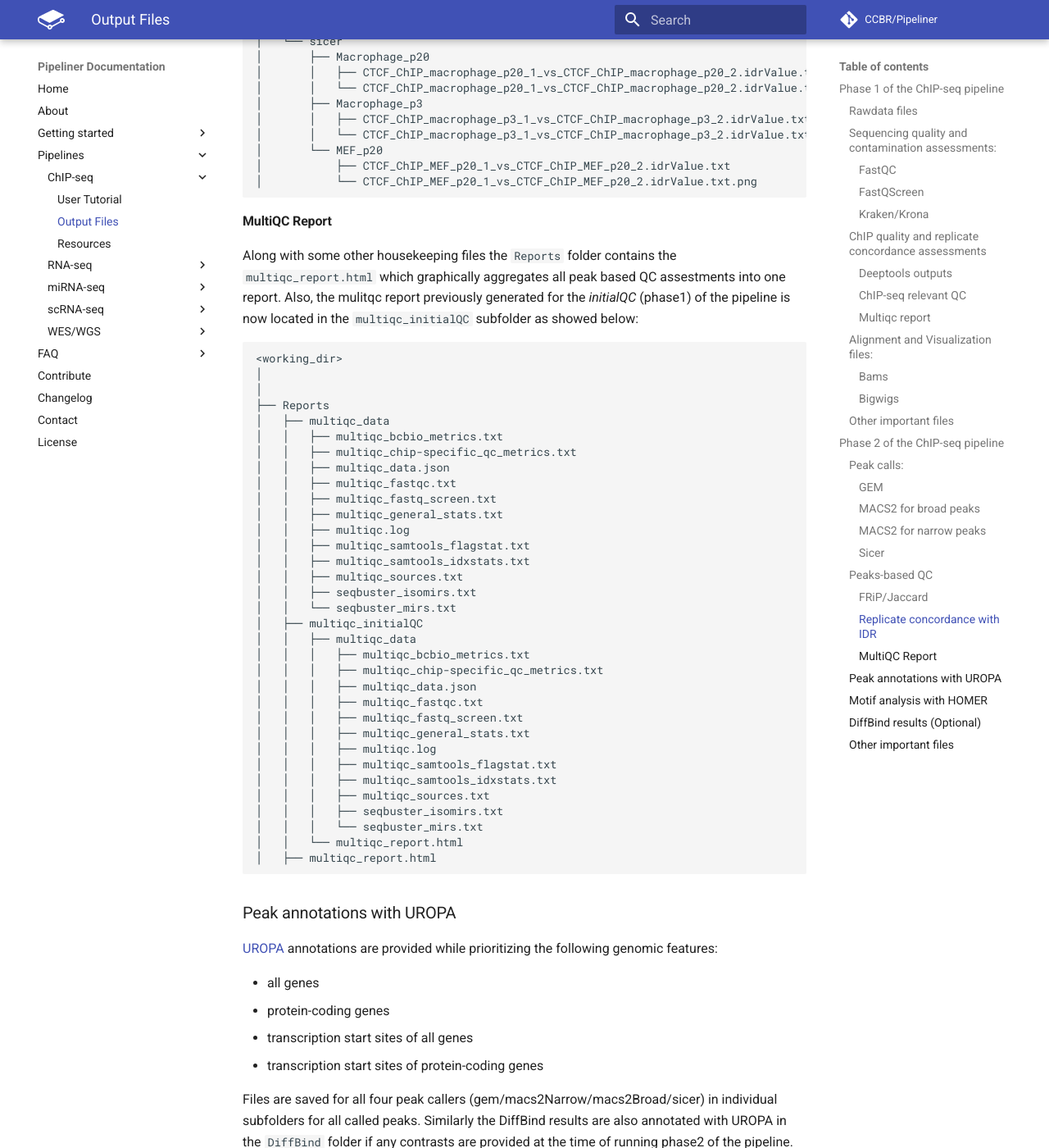
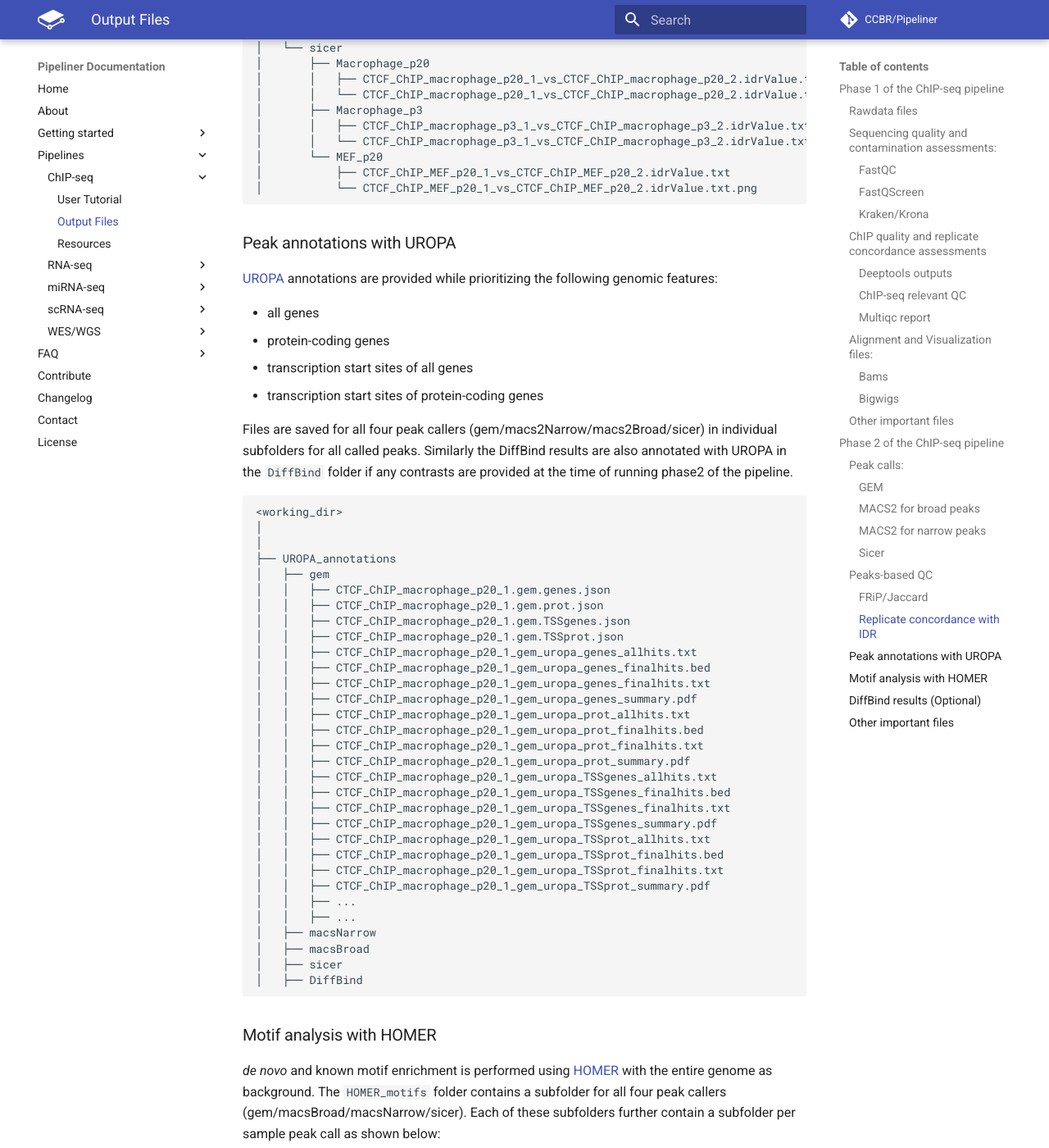
Before and after one commit to CCBR/pipeliner-docs, an MkDocs documentation site: the page built from docs/ChIP-seq/ChIP-seq-output-files.md, in a window 1280 px wide and 1400 px high, scrolled down 11640 px. Shown: the whole window at 82% size. Built offline with MkDocs 1.6.1 and Material for MkDocs 9.7.7, drawn with Linux system fonts in a browser that asks for light colours; comment, search, counter and statistics services are not loaded.

Commit message:
Fixing formating of peak type bullet points and removing second MultiQC report reference

````diff
--- a/docs/ChIP-seq/ChIP-seq-output-files.md
+++ b/docs/ChIP-seq/ChIP-seq-output-files.md
@@ -451,8 +451,8 @@
 
 * gem
 * macs
-  * broad
-  * narrow
+    - broad
+    - narrow
 * sicer
 
 ```bash
@@ -504,8 +504,8 @@
 
 * sicer
 * macs2
-  * broad
-  * narrow
+    - broad
+    - narrow
 
 Please note that IDR is not run for GEM.
 
@@ -544,46 +544,6 @@
 │       └── MEF_p20
 │           ├── CTCF_ChIP_MEF_p20_1_vs_CTCF_ChIP_MEF_p20_2.idrValue.txt
 │           └── CTCF_ChIP_MEF_p20_1_vs_CTCF_ChIP_MEF_p20_2.idrValue.txt.png
-```
-
-#### MultiQC Report
-
-Along with some other housekeeping files the `Reports` folder contains the `multiqc_report.html` which graphically aggregates all peak based QC assestments into one report. Also, the mulitqc report previously generated for the *initialQC* (phase1) of the pipeline is now located in the `multiqc_initialQC` subfolder as showed below:
-
-```bash
-<working_dir>
-│
-│
-├── Reports
-│   ├── multiqc_data
-│   │   ├── multiqc_bcbio_metrics.txt
-│   │   ├── multiqc_chip-specific_qc_metrics.txt
-│   │   ├── multiqc_data.json
-│   │   ├── multiqc_fastqc.txt
-│   │   ├── multiqc_fastq_screen.txt
-│   │   ├── multiqc_general_stats.txt
-│   │   ├── multiqc.log
-│   │   ├── multiqc_samtools_flagstat.txt
-│   │   ├── multiqc_samtools_idxstats.txt
-│   │   ├── multiqc_sources.txt
-│   │   ├── seqbuster_isomirs.txt
-│   │   └── seqbuster_mirs.txt
-│   ├── multiqc_initialQC
-│   │   ├── multiqc_data
-│   │   │   ├── multiqc_bcbio_metrics.txt
-│   │   │   ├── multiqc_chip-specific_qc_metrics.txt
-│   │   │   ├── multiqc_data.json
-│   │   │   ├── multiqc_fastqc.txt
-│   │   │   ├── multiqc_fastq_screen.txt
-│   │   │   ├── multiqc_general_stats.txt
-│   │   │   ├── multiqc.log
-│   │   │   ├── multiqc_samtools_flagstat.txt
-│   │   │   ├── multiqc_samtools_idxstats.txt
-│   │   │   ├── multiqc_sources.txt
-│   │   │   ├── seqbuster_isomirs.txt
-│   │   │   └── seqbuster_mirs.txt
-│   │   └── multiqc_report.html
-│   ├── multiqc_report.html
 ```
 
 ### Peak annotations with UROPA
````
